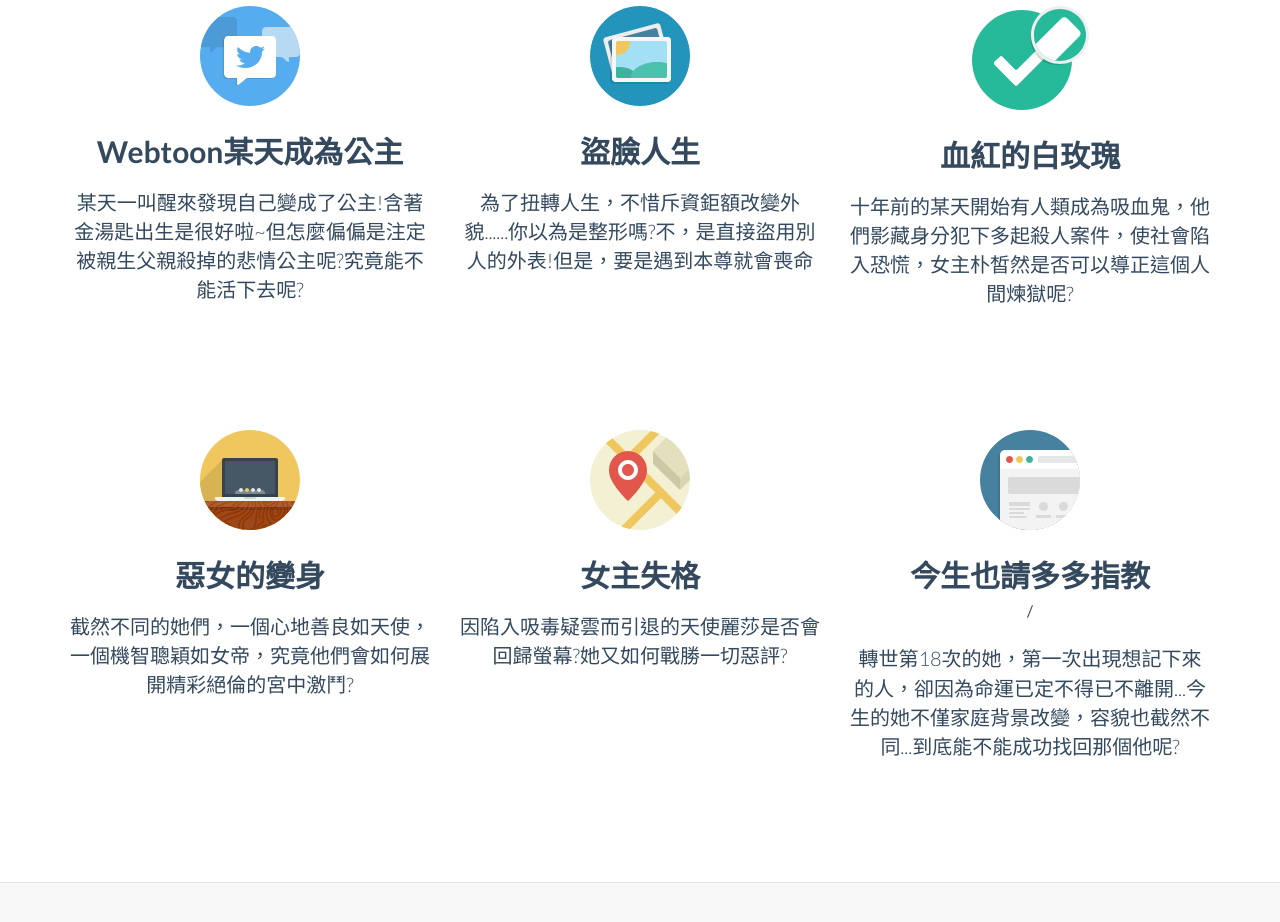
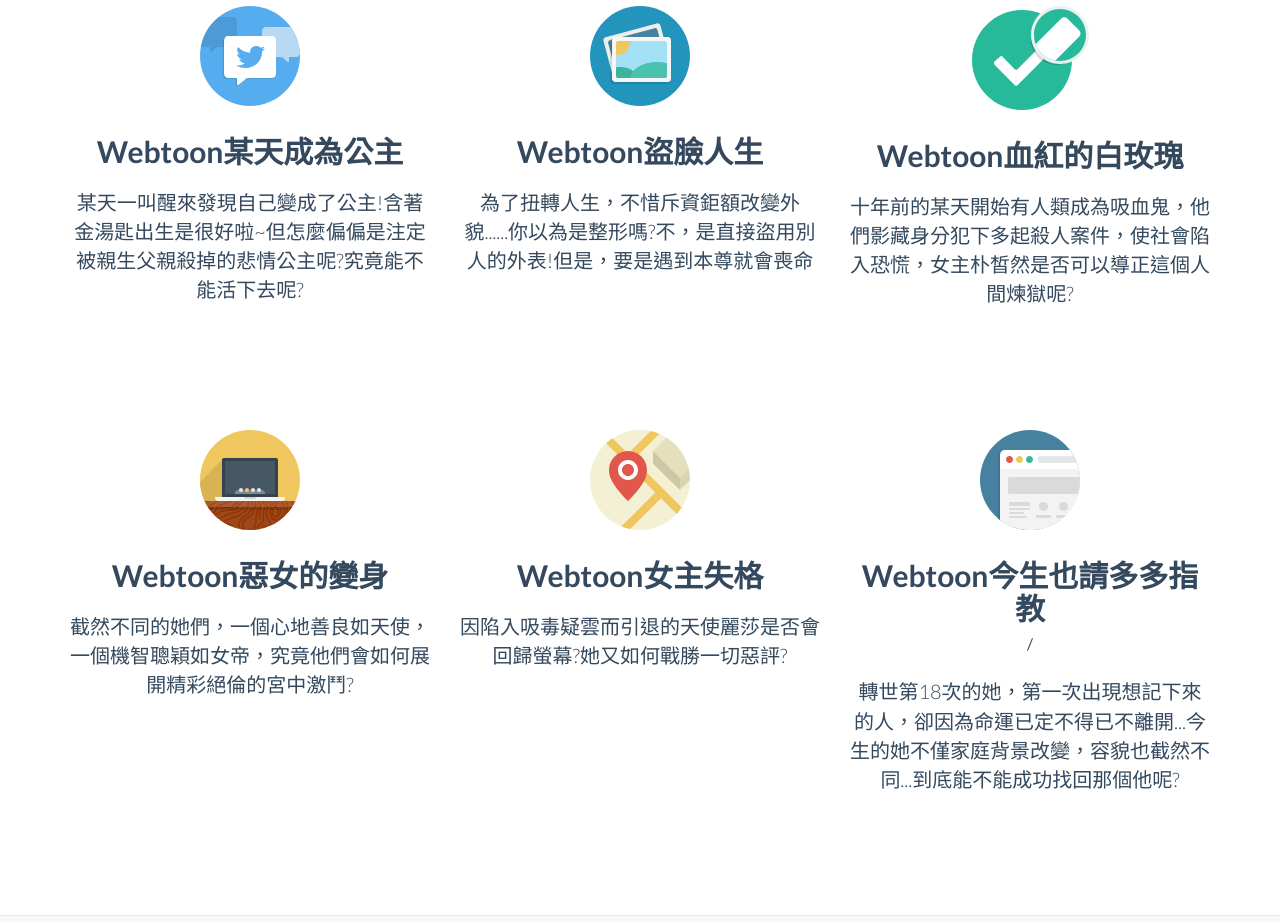
Before and after one commit to Yu-Hsuan-Liao/webex1, a plain HTML site: page index.html in a window 1280 px wide. Shown: the part 1140-2062 px from the top of the page. Drawn offline with Linux system fonts and the light colour scheme.

Commit message:
Update index.html

```diff
--- a/index.html
+++ b/index.html
@@ -124,14 +124,14 @@
 
 				<div class="col-sm-4 wow fadeInDown text-center">
 				  <img  class="rotate" src="img/icon/picture.svg" alt="Generic placeholder image">
-				   <h3>盜臉人生</h3>
+				   <h3>Webtoon盜臉人生</h3>
 				   <p class="lead">為了扭轉人生，不惜斥資鉅額改變外貌......你以為是整形嗎?不，是直接盜用別人的外表!但是，要是遇到本尊就會喪命</p>
 				   <!-- <p><a class="btn btn-embossed btn-primary view" role="button">View Details</a></p> -->
 				</div><!-- /.col-lg-4 -->
 
 				<div class="col-sm-4 wow fadeInDown text-center">
 				  <img  class="rotate" src="img/icon/retina.svg" alt="Generic placeholder image">
-				   <h3>血紅的白玫瑰</h3>
+				   <h3>Webtoon血紅的白玫瑰</h3>
 					<p class="lead">十年前的某天開始有人類成為吸血鬼，他們影藏身分犯下多起殺人案件，使社會陷入恐慌，女主朴皙然是否可以導正這個人間煉獄呢?</p>
 
 			<!-- <p><a class="btn btn-embossed btn-primary view" role="button">View Details</a></p> -->
@@ -143,21 +143,21 @@
 
 				<div class="col-sm-4  wow fadeInDown text-center">
 				  <img class="rotate" src="img/icon/laptop.svg" alt="Generic placeholder image">
-				  <h3>惡女的變身</h3>
+				  <h3>Webtoon惡女的變身</h3>
 				  <p class="lead">截然不同的她們，一個心地善良如天使，一個機智聰穎如女帝，究竟他們會如何展開精彩絕倫的宮中激鬥?</p>
 				 <!-- <p><a class="btn btn-embossed btn-primary view" role="button">View Details</a></p> -->
 				</div><!-- /.col-lg-4 -->
 
 				<div class="col-sm-4 wow fadeInDown text-center">
 				  <img  class="rotate" src="img/icon/map.svg" alt="Generic placeholder image">
-				   <h3>女主失格</h3>
+				   <h3>Webtoon女主失格</h3>
 				   <p class="lead">因陷入吸毒疑雲而引退的天使麗莎是否會回歸螢幕?她又如何戰勝一切惡評?</p>
 				   <!-- <p><a class="btn btn-embossed btn-primary view" role="button">View Details</a></p> -->
 				</div><!-- /.col-lg-4 -->
 
 				<div class="col-sm-4 wow fadeInDown text-center">
 				  <img  class="rotate" src="img/icon/browser.svg" alt="Generic placeholder image">
-				   <h3>今生也請多多指教</h3>/
+				   <h3>Webtoon今生也請多多指教</h3>/
 				 <p class="lead">轉世第18次的她，第一次出現想記下來的人，卻因為命運已定不得已不離開...今生的她不僅家庭背景改變，容貌也截然不同...到底能不能成功找回那個他呢?</p>
 				  <!-- <p><a class="btn btn-embossed btn-primary view" role="button">View Details</a></p> -->
 				</div><!-- /.col-lg-4 -->
```
